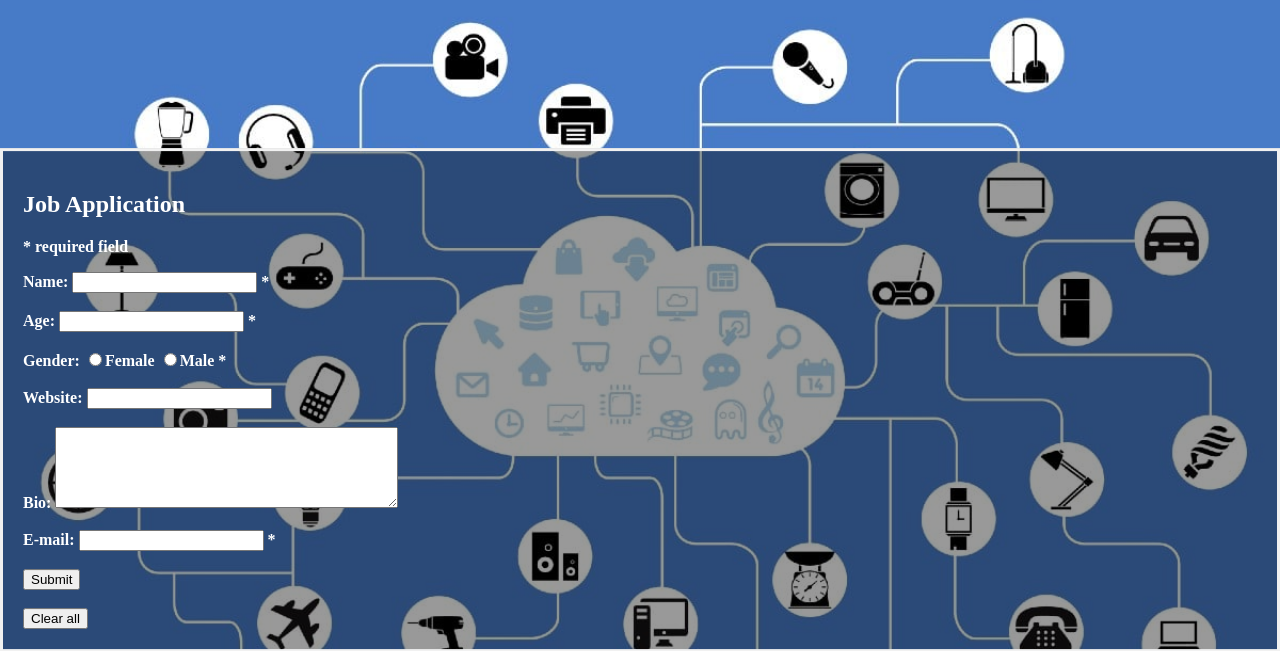
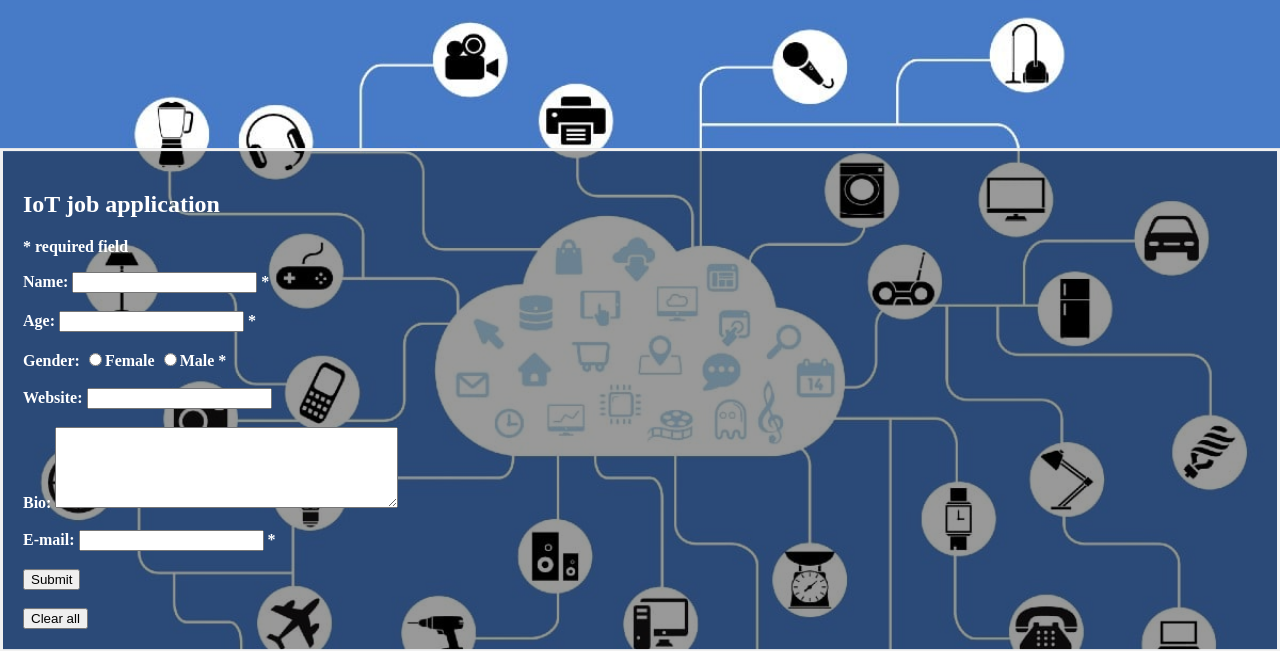
Before and after one commit to MarekBavolar/phpiot, a PHP site: page /form.php in a window 1280 px wide. Shown: the top 651 px of the page. Run offline with PHP 8.4, Linux system fonts and the light colour scheme.

Commit message:
Update form.php

```diff
--- a/form.php
+++ b/form.php
@@ -89,7 +89,7 @@ function test_input($data) {
   return $data;
 }
 ?>
-<h2>Job Application</h2>
+<h2>IoT job application</h2>
 <p><span class="error">* required field</span></p>
 <form method="post" action="<?php echo htmlspecialchars($_SERVER["PHP_SELF"]);?>">
   Name: <input type="text" name="name" value="<?php echo $name;?>">
@@ -137,7 +137,7 @@ if(isset($_POST['submit'])){
   echo "Success";
 }
 ?>
-<form>
+<form method = "post">
   <input type="submit" name="reset" value="Clear all">
 </form>
 </div>
```
